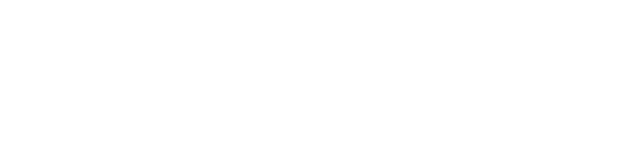
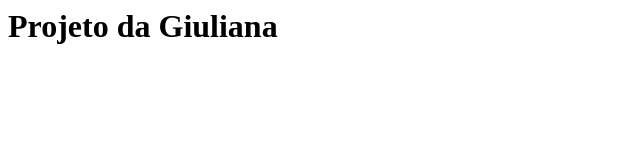
Before and after one commit to giuliana-bezerra/curso-git, a plain HTML site: page index.html in a window 1280 px wide. Shown: the whole page, without its empty margins (0-640 px from the left). Drawn offline with Linux system fonts and the light colour scheme.

Commit message:
Título da página.

```diff
--- a/index.html
+++ b/index.html
@@ -1,4 +1,6 @@
 <html>
 	<head></head>
-	<body></body>
+	<body>
+		<h1>Projeto da Giuliana</h1>
+	</body>
 </html>
```
